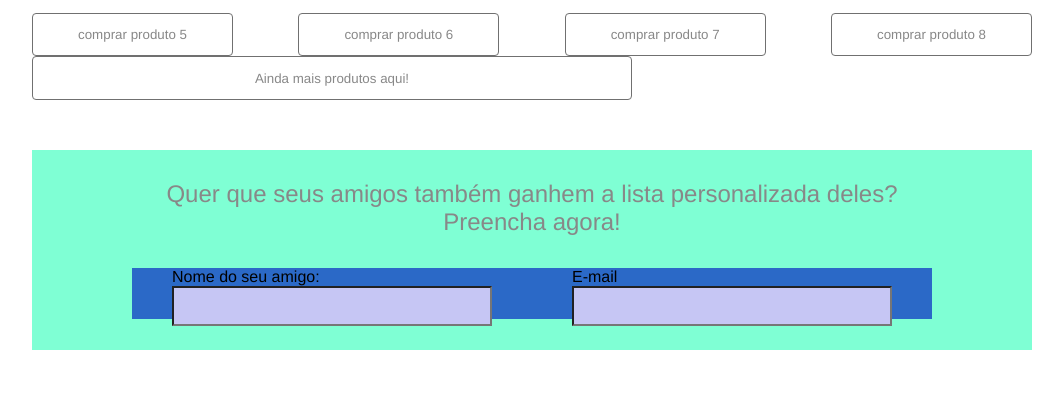
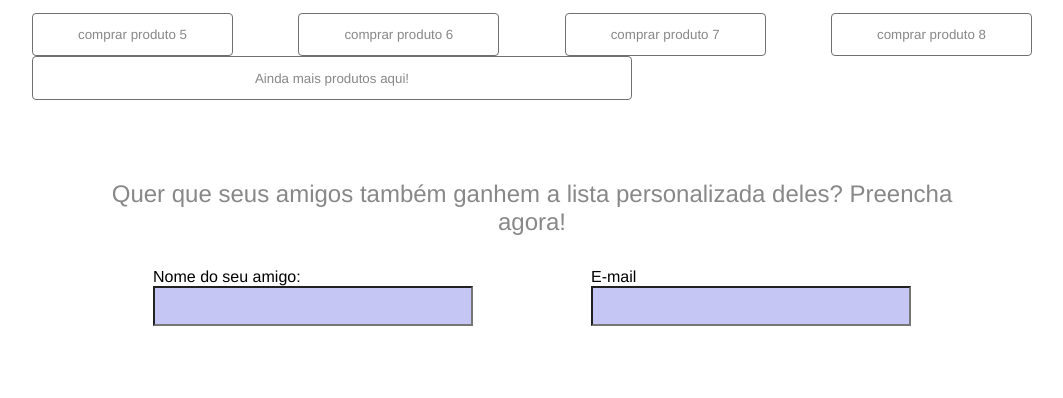
Before and after one commit to Cindy-Ariel/Desafio_Linx_Impulse, a React (Vite) app in the folder vite-project/: page / in a window 1280 px wide. Shown: the part 1465-1863 px from the top of the page, without its empty margins (108-1171 px from the left). Built offline with nearby package versions, Linux system fonts and the light colour scheme.

Commit message:
Estilizando componente Compartilha

```diff
--- a/vite-project/src/components/Compartihe/compartilhe.module.css
+++ b/vite-project/src/components/Compartihe/compartilhe.module.css
@@ -2,14 +2,11 @@
   height: 200px;
   width: 100%;
   justify-content: center;
-  /* background-color: rgb(231, 176, 139); */
-  padding: 30px 100px;
+  padding: 5px 62px;
   display: flex;
   align-items: center;
   gap:2em;
-  background-color: aquamarine;
   flex-direction: column;
-
 
 }
 
@@ -22,14 +19,11 @@
 }
 
 .input_compartilha {
-  width: 100%;
-height: 51px;
-
+    width: 100%;
+    height: 51px;
     display: flex;
     flex-direction: row;
     justify-content: space-around;
-    background-color: rgb(43, 105, 199);
-
 }
 .input{
   width: 320px;
```
